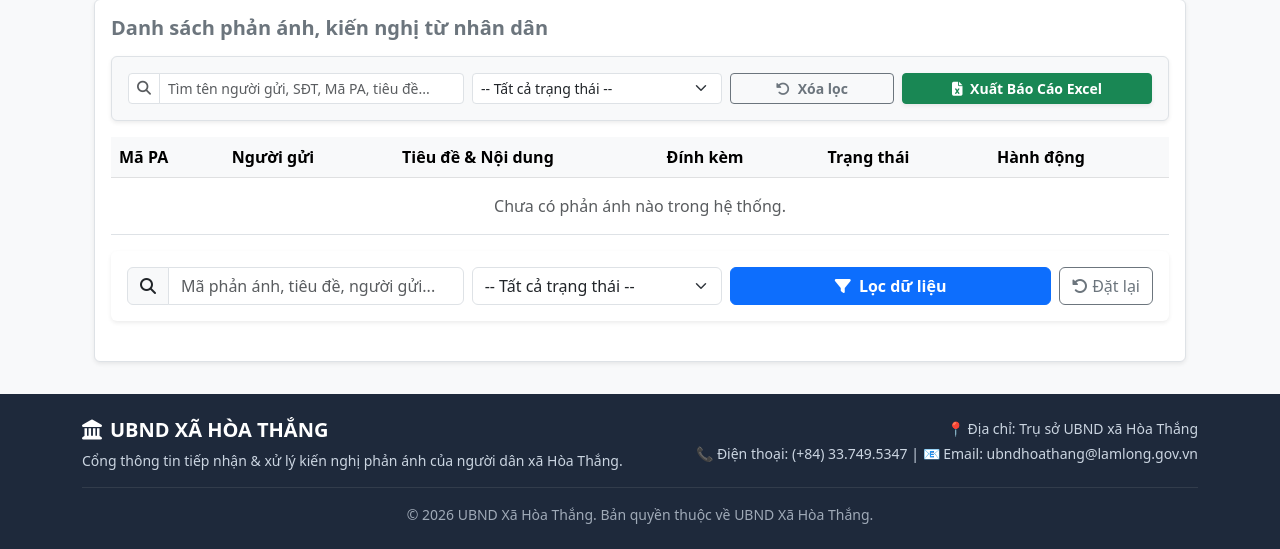
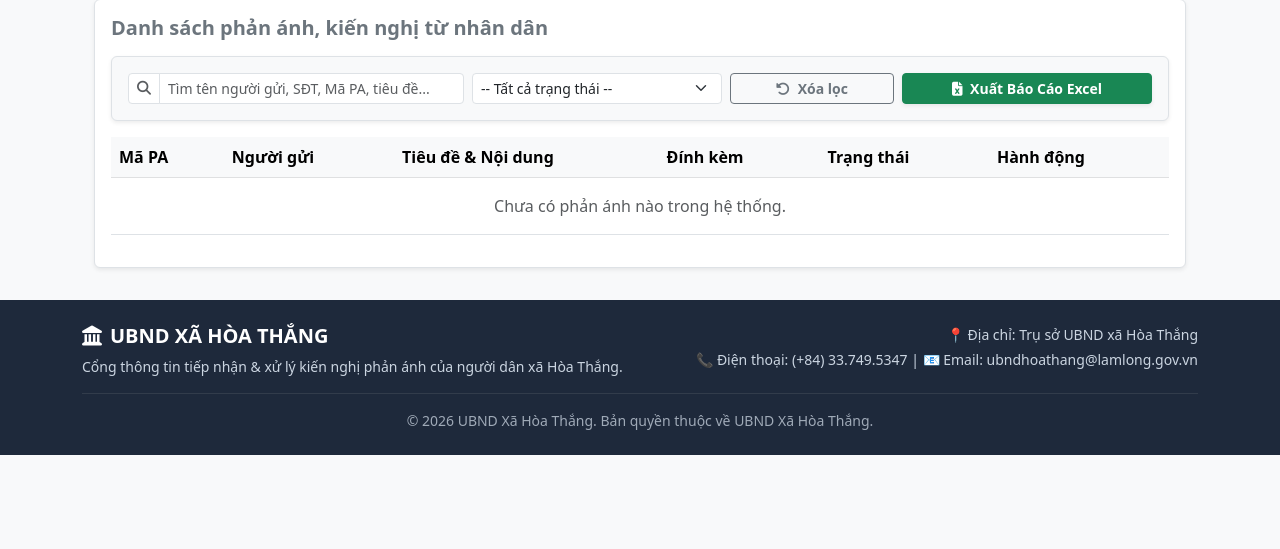
Before and after one commit to hau1401/quanlyphananh_xahoathang, a Flask app: page /dashboard in a window 1280 px wide. Shown: the part 369-918 px from the top of the page. After the commit the page ends 824 px from the top, so only its background shows below. Run offline with Flask 3, Linux system fonts and the light colour scheme; the visitor is signed in with stand-in values (Sample User, id 1); some libraries are stand-ins or nearby versions.

Commit message:
Cập nhật tính năng mới

```diff
--- a/templates/admin/dashboard.html
+++ b/templates/admin/dashboard.html
@@ -275,41 +275,6 @@
                         {% endfor %}
                     </tbody>
                 </table>
-            </div>
-        </div>
-
-        <!-- BỘ LỌC VÀ TÌM KIẾM NÂNG CAO -->
-        <div class="card border-0 shadow-sm mb-4">
-            <div class="card-body p-3">
-                <form method="GET" action="{{ url_for('dashboard') }}" class="row g-2 align-items-center">
-                    <!-- Tìm theo Từ khóa/Mã phản ánh -->
-                    <div class="col-md-4">
-                        <div class="input-group">
-                            <span class="input-group-text bg-light"><i class="fa-solid fa-magnifying-glass"></i></span>
-                            <input type="text" name="search" class="form-control" placeholder="Mã phản ánh, tiêu đề, người gửi..." value="{{ request.args.get('search', '') }}">
-                        </div>
-                    </div>
-
-                    <!-- Lọc theo Trạng thái -->
-                    <div class="col-md-3">
-                        <select name="status" class="form-select">
-                            <option value="">-- Tất cả trạng thái --</option>
-                            <option value="Chờ xử lý" {% if request.args.get('status') == 'Chờ xử lý' %}selected{% endif %}>Chờ xử lý</option>
-                            <option value="Đang xử lý" {% if request.args.get('status') == 'Đang xử lý' %}selected{% endif %}>Đang xử lý</option>
-                            <option value="Đã xử lý" {% if request.args.get('status') == 'Đã xử lý' %}selected{% endif %}>Đã xử lý</option>
-                        </select>
-                    </div>
-
-                    <!-- Nút Thao tác -->
-                    <div class="col-md-5 d-flex gap-2">
-                        <button type="submit" class="btn btn-primary fw-bold flex-grow-1">
-                            <i class="fa-solid fa-filter me-1"></i> Lọc dữ liệu
-                        </button>
-                        <a href="{{ url_for('dashboard') }}" class="btn btn-outline-secondary">
-                            <i class="fa-solid fa-rotate-left"></i> Đặt lại
-                        </a>
-                    </div>
-                </form>
             </div>
         </div>
 
```
Also changed, not shown: static/image/news8.jpg (added), static/image/news9.jpg (added).
